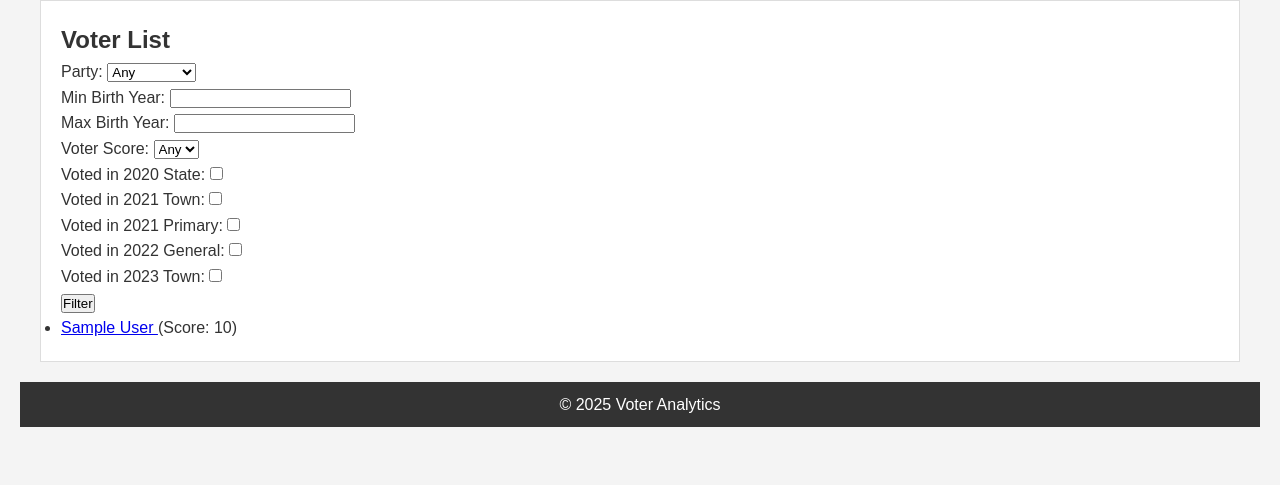
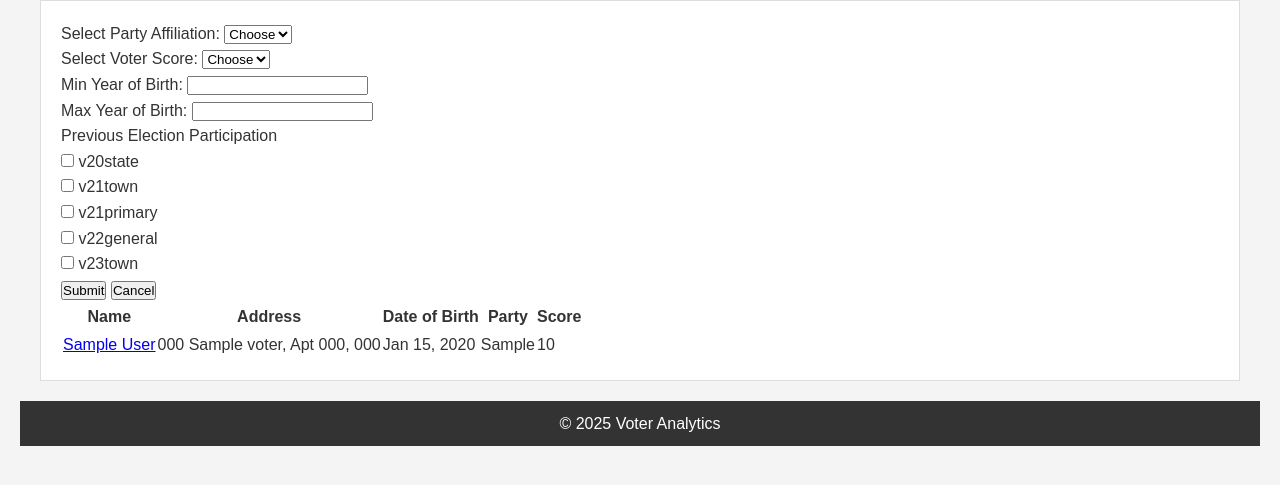
Before and after one commit to jjanepan/cs412, a Django app: page /voters/ in a window 1280 px wide. Shown: the part 178-663 px from the top of the page. Run offline with Django 5.2, Linux system fonts and the light colour scheme; tables that the repository leaves empty hold one stand-in row (values such as "Sample post").

Commit message:
done w this

```diff
--- /dev/null
+++ b/a9_url.txt
@@ -0,0 +1 @@
+https://cs-webapps.bu.edu/jjanepan/voters/
--- a/voter_analytics/forms.py
+++ b/voter_analytics/forms.py
@@ -5,34 +5,42 @@ Description: Defines a form for filtering Voter records by various criteria.
 """
 
 from django import forms
+from datetime import datetime
+from .models import Voter  # adjust if your model is named differently
 
-# Example choices for date ranges or parties, adapt as needed
-PARTY_CHOICES = [
-    ('', 'Any'),
-    ('D', 'Democrat'),
-    ('R', 'Republican'),
-    ('U', 'Unaffiliated'),
-]
-
-SCORE_CHOICES = [
-    ('', 'Any'),
-    ('0', '0'),
-    ('1', '1'),
-    ('2', '2'),
-    ('3', '3'),
-    ('4', '4'),
-    ('5', '5'),
-]
+VOTER_SCORE_CHOICES = [(i, str(i)) for i in range(6)]
+YEAR_CHOICES = [(year, str(year)) for year in range(1900, datetime.now().year + 1)]
 
 class VoterFilterForm(forms.Form):
-    party = forms.ChoiceField(choices=PARTY_CHOICES, required=False, label="Party")
-    dob_min = forms.IntegerField(required=False, label="Min Birth Year")
-    dob_max = forms.IntegerField(required=False, label="Max Birth Year")
-    voter_score = forms.ChoiceField(choices=SCORE_CHOICES, required=False, label="Voter Score")
+    party = forms.ChoiceField(
+        choices=[],
+        required=False,
+        label="Select Party Affiliation"
+    )
+    voter_score = forms.ChoiceField(
+        choices=[('', 'Choose')] + VOTER_SCORE_CHOICES,
+        required=False,
+        label="Select Voter Score"
+    )
+    dob_min = forms.ChoiceField(
+        choices=[('', 'Choose')] + YEAR_CHOICES[::-1],
+        required=False,
+        label="Min Year of Birth"
+    )
+    dob_max = forms.ChoiceField(
+        choices=[('', 'Choose')] + YEAR_CHOICES[::-1],
+        required=False,
+        label="Max Year of Birth"
+    )
+    v20state = forms.BooleanField(required=False, label="v20state")
+    v21town = forms.BooleanField(required=False, label="v21town")
+    v21primary = forms.BooleanField(required=False, label="v21primary")
+    v22general = forms.BooleanField(required=False, label="v22general")
+    v23town = forms.BooleanField(required=False, label="v23town")
 
-    # Checkboxes for elections
-    v20state = forms.BooleanField(required=False, label="Voted in 2020 State")
-    v21town = forms.BooleanField(required=False, label="Voted in 2021 Town")
-    v21primary = forms.BooleanField(required=False, label="Voted in 2021 Primary")
-    v22general = forms.BooleanField(required=False, label="Voted in 2022 General")
-    v23town = forms.BooleanField(required=False, label="Voted in 2023 Town")
+    def __init__(self, *args, **kwargs):
+        super().__init__(*args, **kwargs)
+        # Dynamically set party choices from the database
+        party_values = Voter.objects.values_list('party', flat=True).distinct()
+        party_choices = sorted(set((code, code) for code in party_values if code))  # remove blanks
+        self.fields['party'].choices = [('', 'Choose')] + party_choices
--- a/voter_analytics/templates/voter_analytics/voter_list.html
+++ b/voter_analytics/templates/voter_analytics/voter_list.html
@@ -1,42 +1,100 @@
-{% extends "voter_analytics/base.html" %} {% load static %} {% block content %}
-<h2>Voter List</h2>
+{% extends "voter_analytics/base.html" %}
+{% block content %}
 
-<!-- Example filter form -->
-<form method="get">
-  {{ filter_form.as_p }}
-  <button type="submit">Filter</button>
+<!-- Filtering Form -->
+<form method="get" class="filter-form">
+  <div>
+    <label for="party">Select Party Affiliation:</label>
+    <select name="party" id="party">
+      <option value="">Choose</option>
+      {% for p in distinct_parties %}
+        <option value="{{ p }}" {% if request.GET.party == p %}selected{% endif %}>{{ p }}</option>
+      {% endfor %}
+    </select>
+  </div>
+
+  <div>
+    <label for="voter_score">Select Voter Score:</label>
+    <select name="voter_score" id="voter_score">
+      <option value="">Choose</option>
+      <option value="0" {% if request.GET.voter_score == "0" %}selected{% endif %}>0</option>
+      <option value="1" {% if request.GET.voter_score == "1" %}selected{% endif %}>1</option>
+      <option value="2" {% if request.GET.voter_score == "2" %}selected{% endif %}>2</option>
+      <option value="3" {% if request.GET.voter_score == "3" %}selected{% endif %}>3</option>
+      <option value="4" {% if request.GET.voter_score == "4" %}selected{% endif %}>4</option>
+      <option value="5" {% if request.GET.voter_score == "5" %}selected{% endif %}>5</option>
+    </select>
+  </div>
+
+  <div>
+    <label for="dob_min">Min Year of Birth:</label>
+    <input type="number" name="dob_min" id="dob_min" value="{{ request.GET.dob_min }}">
+  </div>
+
+  <div>
+    <label for="dob_max">Max Year of Birth:</label>
+    <input type="number" name="dob_max" id="dob_max" value="{{ request.GET.dob_max }}">
+  </div>
+
+  <div>
+    <label>Previous Election Participation</label><br />
+    <label><input type="checkbox" name="v20state" {% if request.GET.v20state %}checked{% endif %}> v20state</label><br />
+    <label><input type="checkbox" name="v21town" {% if request.GET.v21town %}checked{% endif %}> v21town</label><br />
+    <label><input type="checkbox" name="v21primary" {% if request.GET.v21primary %}checked{% endif %}> v21primary</label><br />
+    <label><input type="checkbox" name="v22general" {% if request.GET.v22general %}checked{% endif %}> v22general</label><br />
+    <label><input type="checkbox" name="v23town" {% if request.GET.v23town %}checked{% endif %}> v23town</label><br />
+  </div>
+
+  <button type="submit">Submit</button>
+  <a href="{% url 'voters' %}"><button type="button">Cancel</button></a>
 </form>
 
-{% if voters %}
-<ul>
-  {% for voter in voters %}
-  <li>
-    <a href="{% url 'voter' voter.pk %}">
+<!-- Voters Table -->
+<table>
+  <thead>
+    <tr>
+      <th>Name</th>
+      <th>Address</th>
+      <th>Date of Birth</th>
+      <th>Party</th>
+      <th>Score</th>
+    </tr>
+  </thead>
+  <tbody>
+    {% for voter in page_obj %}
+    <tr>
+      <td>
+        <a href="{% url 'voter' voter.id %}">
           {{ voter.first_name }} {{ voter.last_name }}
         </a>
-    (Score: {{ voter.voter_score }})
-  </li>
+      </td>
+      <td>
+        {{ voter.street_number }} {{ voter.street_name }}{% if voter.apt_number %}, Apt {{ voter.apt_number }}{% endif %}, {{ voter.zip_code }}
+      </td>
+      <td>{{ voter.date_of_birth|default:"—"|date:"M d, Y" }}</td>
+      <td>{{ voter.party }}</td>
+      <td>{{ voter.voter_score }}</td>
+    </tr>
     {% endfor %}
-</ul>
+  </tbody>
+</table>
 
+<!-- Pagination Controls -->
 {% if is_paginated %}
 <div class="pagination">
+  <span class="step-links">
     {% if page_obj.has_previous %}
-  <a
-    href="?page={{ page_obj.previous_page_number }}{% for key, value in request.GET.items %}{% if key != 'page' %}&{{ key }}={{ value }}{% endif %}{% endfor %}"
-    >Previous</a
-  >
+    <a href="?page=1">&laquo; first</a>
+    <a href="?page={{ page_obj.previous_page_number }}">previous</a>
     {% endif %}
-
-  <span>Page {{ page_obj.number }} of {{ page_obj.paginator.num_pages }}</span>
-
+    <span class="current">
+      Page {{ page_obj.number }} of {{ page_obj.paginator.num_pages }}.
+    </span>
     {% if page_obj.has_next %}
-  <a
-    href="?page={{ page_obj.next_page_number }}{% for key, value in request.GET.items %}{% if key != 'page' %}&{{ key }}={{ value }}{% endif %}{% endfor %}"
-    >Next</a
-  >
+    <a href="?page={{ page_obj.next_page_number }}">next</a>
+    <a href="?page={{ page_obj.paginator.num_pages }}">last &raquo;</a>
     {% endif %}
+  </span>
 </div>
-{% endif %} {% else %}
-<p>No voters found.</p>
-{% endif %} {% endblock %}
+{% endif %}
+{% endblock %}
--- a/voter_analytics/urls.py
+++ b/voter_analytics/urls.py
@@ -1,7 +1,10 @@
 """
-Author: Jane Pan
-Description: urls!!!
+Author: Jane Pan (jjanepan@bu.edu)
+Description: URL patterns for the Voter Analytics application.
+             It maps URLs to views for listing voters, showing voter details,
+             and displaying graphs of voter data.
 """
+
 from django.urls import path
 from .views import (
     VoterListView,
@@ -10,7 +13,12 @@ from .views import (
 )
 
 urlpatterns = [
+    # URL pattern for listing all voters (paginated)
     path('', VoterListView.as_view(), name='voters'),
+
+    # URL pattern for viewing details of a single voter
     path('voter/<int:pk>/', VoterDetailView.as_view(), name='voter'),
+
+    # URL pattern for displaying graphs (all three graphs on one page)
     path('graphs/', VoterGraphsView.as_view(), name='graphs'),
 ]
--- a/voter_analytics/views.py
+++ b/voter_analytics/views.py
@@ -9,6 +9,7 @@ from plotly.offline import plot
 from django.views.generic import ListView, DetailView
 from django.shortcuts import render
 from django.db.models import Q
+from django.db.models import Count
 from .models import Voter
 from .forms import VoterFilterForm
 
@@ -53,7 +54,11 @@ class VoterListView(ListView):
 
     def get_context_data(self, **kwargs):
         context = super().get_context_data(**kwargs)
-        context['filter_form'] = self.get_filter_form()
+        context["distinct_parties"] = (
+            Voter.objects.values_list("party", flat=True)
+            .distinct()
+            .order_by("party")
+        )
         return context
 
 class VoterDetailView(DetailView):
@@ -61,36 +66,32 @@ class VoterDetailView(DetailView):
     template_name = 'voter_analytics/voter_detail.html'
     context_object_name = 'voter'
 
-
 class VoterGraphsView(ListView):
     """
-    Displays graphs of Voter data (e.g., birth year histogram, party distribution pie).
-    Reuses the same filtering logic as VoterListView by applying the same form logic.
+    Displays graphs of Voter data.
+    Includes:
+      1. A histogram of voter birth years.
+      2. A pie chart of party distribution.
+      3. A bar chart of election participation.
+    Reuses filtering logic from VoterListView.
     """
     model = Voter
     template_name = 'voter_analytics/voter_graphs.html'
     context_object_name = 'voters'
 
     def get_queryset(self):
-        """
-        Optionally reuse the same filter logic from VoterListView.
-        """
         qs = super().get_queryset()
         form = VoterFilterForm(self.request.GET or None)
         if form.is_valid():
             data = form.cleaned_data
-            # Filter by party
             if data['party']:
                 qs = qs.filter(party=data['party'])
-            # Filter by date of birth range
             if data['dob_min']:
                 qs = qs.filter(date_of_birth__year__gte=data['dob_min'])
             if data['dob_max']:
                 qs = qs.filter(date_of_birth__year__lte=data['dob_max'])
-            # Filter by voter_score
             if data['voter_score']:
                 qs = qs.filter(voter_score=int(data['voter_score']))
-            # Filter by elections
             if data['v20state']:
                 qs = qs.filter(v20state=True)
             if data['v21town']:
@@ -105,12 +106,12 @@ class VoterGraphsView(ListView):
 
     def get_context_data(self, **kwargs):
         context = super().get_context_data(**kwargs)
-        qs = self.object_list  # The filtered queryset
+        qs = self.object_list
 
-        # Provide the filter form (for re-filtering on the graphs page)
+        # Provide the filter form for re-filtering on the graphs page
         context['filter_form'] = VoterFilterForm(self.request.GET or None)
 
-        # 1) Example: Birth Year Histogram
+        # 1) Birth Year Histogram
         birth_years = [v.date_of_birth.year for v in qs if v.date_of_birth]
         if birth_years:
             fig = px.histogram(x=birth_years, nbins=40,
@@ -118,10 +119,22 @@ class VoterGraphsView(ListView):
                                title='Birth Year Distribution')
             context['birth_year_hist'] = plot(fig, output_type='div')
 
-        # 2) Example: Party Distribution Pie
-        parties = [v.party for v in qs if v.party]
-        if parties:
-            fig2 = px.pie(names=parties, title='Party Distribution')
+        # 2) Party Distribution Pie Chart
+        # We use a group-by aggregation to count voters by party.
+        party_counts = qs.values('party').annotate(count=Count('party'))
+        if party_counts:
+            fig2 = px.pie(party_counts, names='party', values='count', title='Party Distribution')
             context['party_pie'] = plot(fig2, output_type='div')
 
+        # 3) Election Participation Bar Chart
+        elections = ['v20state', 'v21town', 'v21primary', 'v22general', 'v23town']
+        participation = {}
+        for election in elections:
+            participation[election] = qs.filter(**{election: True}).count()
+        if participation:
+            fig3 = px.bar(x=list(participation.keys()), y=list(participation.values()),
+                          labels={'x': 'Election', 'y': 'Number of Voters'},
+                          title='Voter Participation by Election')
+            context['election_bar'] = plot(fig3, output_type='div')
+
         return context
```
Also changed, not shown: voter_analytics/templates/voter_analytics/voter_graphs.html (+16 -12 lines). Lines whose indentation alone changed are shown as unchanged.
